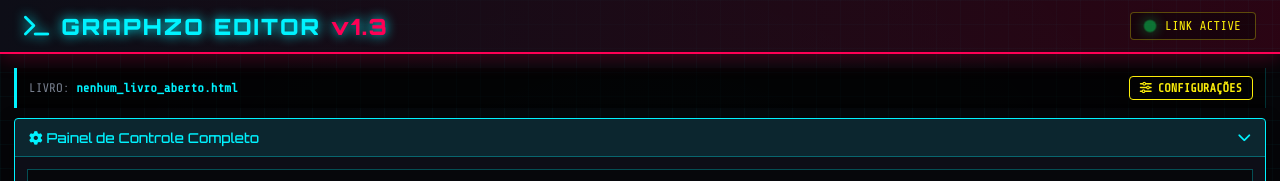
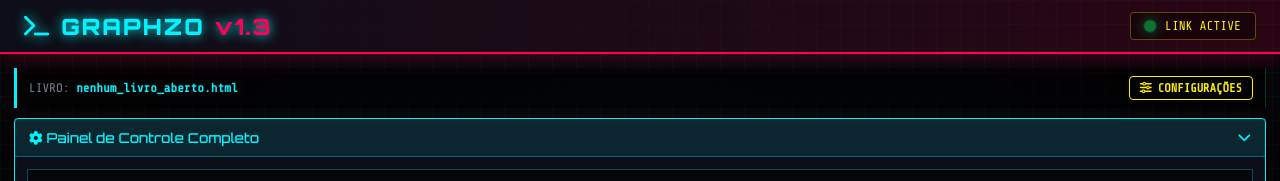
Before and after one commit to andreyoldekamp-del/EditorGraphZo, a plain HTML site: page Index.html in a window 1280 px wide. Shown: the top 181 px of the page. Drawn offline with nearby package versions, Linux system fonts and the light colour scheme.

Commit message:
Update Index.html

```diff
--- a/Index.html
+++ b/Index.html
@@ -608,7 +608,7 @@
 <body>
 
 <header>
-  <h1><i class="fa-solid fa-terminal"></i> GRAPHZO EDITOR <span style="color: var(--neon-magenta);">v1.3</span></h1>
+  <h1><i class="fa-solid fa-terminal"></i>GRAPHZO <span style="color: var(--neon-magenta);">v1.3</span></h1>
   <div class="status-indicator">
     <div class="pulse" id="statusPulse"></div>
     <span id="statusText">LINK ACTIVE</span>
```
